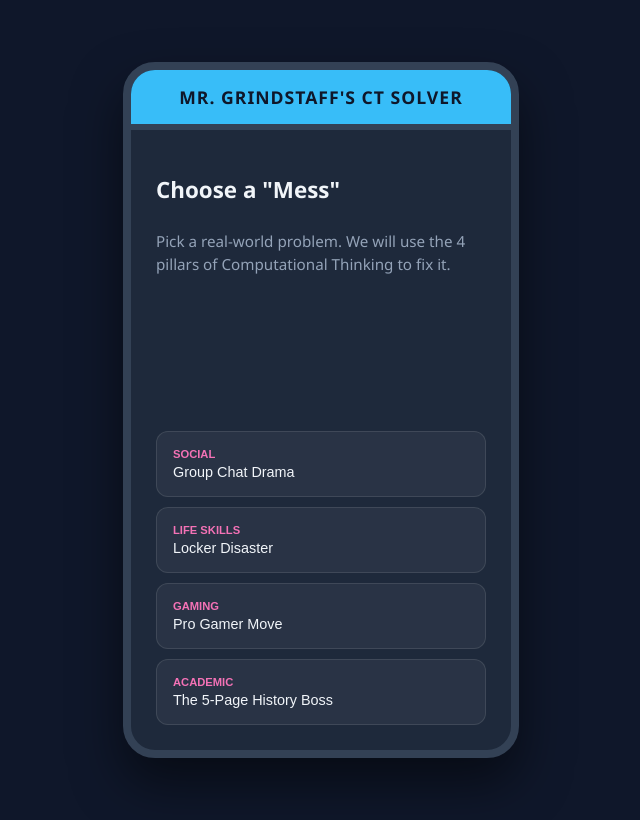
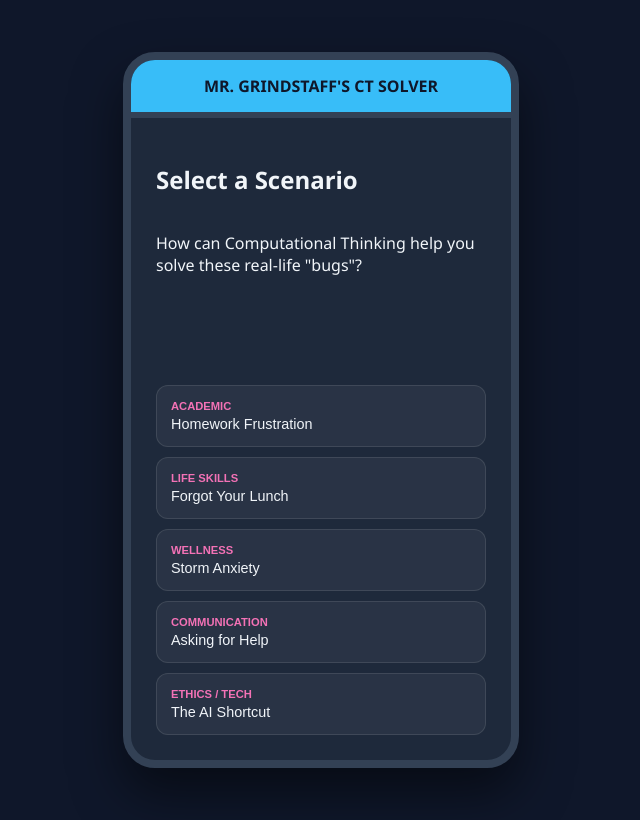
Before and after one commit to ahgrindstaff-crypto/MrGrindstaffsProblemSolvingAppCT, a plain HTML site: page index.html in a window 1280 px wide. Shown: the whole page, without its empty margins (319-959 px from the left). Drawn offline with Linux system fonts and the light colour scheme.

Commit message:
Update title and refactor styles in index.html

```diff
--- a/index.html
+++ b/index.html
@@ -3,114 +3,24 @@
 <head>
     <meta charset="UTF-8">
     <meta name="viewport" content="width=device-width, initial-scale=1.0">
-    <title>Mr. Grindstaff's Universal Problem-Solver</title>
+    <title>Mr. Grindstaff's CT Solver</title>
     <style>
         :root {
-            --bg: #0f172a;
-            --card: #1e293b;
-            --primary: #38bdf8;
-            --accent: #f472b6;
-            --text: #f1f5f9;
-            --sub: #94a3b8;
-            --success: #4ade80;
+            --bg: #0f172a; --card: #1e293b; --primary: #38bdf8;
+            --accent: #f472b6; --text: #f1f5f9; --sub: #94a3b8; --success: #4ade80;
         }
-
-        body {
-            font-family: 'Segoe UI', system-ui, sans-serif;
-            background-color: var(--bg);
-            color: var(--text);
-            display: flex;
-            justify-content: center;
-            align-items: center;
-            min-height: 100vh;
-            margin: 0;
-            padding: 10px;
-        }
-
-        #app-frame {
-            width: 380px;
-            height: 680px;
-            background: var(--card);
-            border-radius: 2rem;
-            border: 8px solid #334155;
-            display: flex;
-            flex-direction: column;
-            position: relative;
-            overflow: hidden;
-            box-shadow: 0 25px 50px rgba(0,0,0,0.5);
-        }
-
-        .header {
-            background: var(--primary);
-            color: var(--bg);
-            padding: 15px;
-            text-align: center;
-            font-weight: 900;
-            font-size: 1.1rem;
-            letter-spacing: 1px;
-        }
-
+        body { font-family: 'Segoe UI', sans-serif; background-color: var(--bg); color: var(--text); display: flex; justify-content: center; align-items: center; min-height: 100vh; margin: 0; padding: 10px; }
+        #app-frame { width: 380px; height: 700px; background: var(--card); border-radius: 2rem; border: 8px solid #334155; display: flex; flex-direction: column; position: relative; overflow: hidden; box-shadow: 0 25px 50px rgba(0,0,0,0.5); }
+        .header { background: var(--primary); color: var(--bg); padding: 15px; text-align: center; font-weight: 900; }
         .progress-container { height: 6px; background: #334155; }
         #progress-fill { height: 100%; background: var(--accent); width: 0%; transition: 0.4s; }
-
-        .screen {
-            padding: 25px;
-            flex-grow: 1;
-            display: none;
-            flex-direction: column;
-            overflow-y: auto;
-        }
-
+        .screen { padding: 25px; flex-grow: 1; display: none; flex-direction: column; overflow-y: auto; }
         .screen.active { display: flex; }
-
-        /* Pillar Badges */
-        .pillar-badge {
-            display: inline-block;
-            padding: 4px 10px;
-            border-radius: 4px;
-            background: var(--bg);
-            color: var(--primary);
-            font-size: 0.7rem;
-            font-weight: 800;
-            text-transform: uppercase;
-            border: 1px solid var(--primary);
-            margin-bottom: 15px;
-        }
-
-        h2 { font-size: 1.4rem; margin-bottom: 10px; }
-        p { color: var(--sub); line-height: 1.5; font-size: 0.95rem; }
-
-        /* Button Styling */
+        .pillar-badge { display: inline-block; padding: 4px 10px; border-radius: 4px; background: var(--bg); color: var(--primary); font-size: 0.7rem; font-weight: 800; text-transform: uppercase; border: 1px solid var(--primary); margin-bottom: 15px; }
         .btn-list { display: flex; flex-direction: column; gap: 10px; margin-top: auto; padding-top: 20px; }
-
-        button {
-            background: rgba(255,255,255,0.05);
-            color: var(--text);
-            border: 1px solid rgba(255,255,255,0.1);
-            padding: 16px;
-            border-radius: 12px;
-            cursor: pointer;
-            text-align: left;
-            transition: 0.2s;
-            font-size: 0.9rem;
-        }
-
-        button:hover {
-            background: rgba(56, 189, 248, 0.15);
-            border-color: var(--primary);
-            transform: scale(1.02);
-        }
-
-        .category-tag {
-            font-size: 0.7rem;
-            color: var(--accent);
-            display: block;
-            margin-bottom: 4px;
-            font-weight: bold;
-        }
-
-        /* Results Screen */
-        .result-icon { font-size: 4rem; text-align: center; margin: 20px 0; color: var(--success); }
+        button { background: rgba(255,255,255,0.05); color: var(--text); border: 1px solid rgba(255,255,255,0.1); padding: 14px; border-radius: 12px; cursor: pointer; text-align: left; transition: 0.2s; font-size: 0.9rem; }
+        button:hover { background: rgba(56, 189, 248, 0.15); border-color: var(--primary); }
+        .category-tag { font-size: 0.7rem; color: var(--accent); display: block; margin-bottom: 4px; font-weight: bold; }
     </style>
 </head>
 <body>
@@ -120,82 +30,79 @@
     <div class="progress-container"><div id="progress-fill"></div></div>
 
     <div id="screen-home" class="screen active">
-        <h2>Choose a "Mess"</h2>
-        <p>Pick a real-world problem. We will use the 4 pillars of Computational Thinking to fix it.</p>
-        <div class="btn-list" id="scenario-list">
-            </div>
+        <h2>Select a Scenario</h2>
+        <p>How can Computational Thinking help you solve these real-life "bugs"?</p>
+        <div class="btn-list" id="scenario-list"></div>
     </div>
 
     <div id="screen-pillar" class="screen">
         <div id="pillar-content">
-            <span class="pillar-badge" id="pillar-label">DECOMPOSITION</span>
-            <h2 id="step-title">Step Title</h2>
-            <p id="step-desc">Step Description</p>
+            <span class="pillar-badge" id="pillar-label"></span>
+            <h2 id="step-title"></h2>
+            <p id="step-desc"></p>
         </div>
-        <div class="btn-list" id="option-list">
-            </div>
+        <div class="btn-list" id="option-list"></div>
     </div>
 
-    <div id="screen-finish" class="screen">
-        <div class="result-icon">⚡</div>
-        <h2>System Optimized!</h2>
+    <div id="screen-finish" class="screen" style="text-align:center;">
+        <h2 style="color:var(--success)">Logic Applied!</h2>
         <p id="finish-text"></p>
-        <div class="btn-list">
-            <button onclick="location.reload()" style="text-align:center; background: var(--primary); color: var(--bg); font-weight: bold;">New Scenario</button>
-        </div>
+        <button onclick="location.reload()" style="background:var(--primary); color:var(--bg); font-weight:bold; text-align:center;">Pick New Problem</button>
     </div>
 </div>
 
 <script>
-    // THE MASTER DATABASE (The "Code as Content" lesson)
     const library = {
-        groupchat: {
-            name: "Group Chat Drama",
-            cat: "SOCIAL",
+        homework: {
+            name: "Homework Frustration", cat: "ACADEMIC",
             steps: [
-                { p: "Decomposition", t: "Break Down the Drama", d: "You can't solve 'everyone is mad.' What is the first data point to check?", o: ["Check the exact message sent", "See who left the chat", "Check the timestamp"] },
-                { p: "Pattern Recognition", t: "Find the Trend", d: "Does this happen every time you post without an emoji?", o: ["Yes, sarcasm is a high-risk bug", "No, it's a random error"] },
-                { p: "Abstraction", t: "Filter the Noise", d: "What info can we delete so we can focus on the fix?", o: ["The group chat name", "The color of your wallpaper", "Your pride"] },
-                { p: "Algorithmic Thinking", t: "The Fix Script", d: "Final step: Set the If/Then logic.", o: ["IF [Feelings Hurt] THEN [DM Apology]", "IF [Confusion] THEN [Clarify Intent]"] }
+                { p: "Decomposition", t: "The Giant Pile", d: "You have 3 subjects and 20 problems. What is the first unit of work?", o: ["Do one math problem", "Read the first sentence", "Organize the desk"] },
+                { p: "Pattern Recognition", t: "Mental Block", d: "When do you usually get frustrated?", o: ["After 20 minutes of work", "As soon as I see the instructions"] },
+                { p: "Abstraction", t: "Filter the Stress", d: "What 'Noise' can you ignore to get started?", o: ["The total number of pages left", "What my friends are doing online"] },
+                { p: "Algorithmic Thinking", t: "The Study Loop", d: "Create your success rule.", o: ["IF [Finish 5 items] THEN [3 min stretch]", "REPEAT [Read] UNTIL [Understood]"] }
             ]
         },
-        locker: {
-            name: "Locker Disaster",
-            cat: "LIFE SKILLS",
+        lunch: {
+            name: "Forgot Your Lunch", cat: "LIFE SKILLS",
             steps: [
-                { p: "Decomposition", t: "Sub-Tasks", d: "How do you start cleaning a mountain of paper?", o: ["Take everything out first", "Find one specific book", "Throw away 5 old wrappers"] },
-                { p: "Pattern Recognition", t: "The Source", d: "Where is the mess coming from?", o: ["Loose papers from Math", "Old gym clothes", "Lunch trash"] },
-                { p: "Abstraction", t: "Keep What Matters", d: "What stays in the locker?", o: ["Graded work (Keep)", "Old gum (Delete)", "Current Textbooks (Keep)"] },
-                { p: "Algorithmic Thinking", t: "The System", d: "Create the rule to keep it clean.", o: ["IF [New Paper] THEN [Put in Folder]", "IF [Friday] THEN [Clear Trash]"] }
+                { p: "Decomposition", t: "Resource Check", d: "You're hungry and have $0. Who are the stakeholders?", o: ["The cafeteria staff", "A trusted teacher", "My parents"] },
+                { p: "Pattern Recognition", t: "Past Solutions", d: "How do others solve this error?", o: ["Borrowing from the 'extra' bin", "Calling home early"] },
+                { p: "Abstraction", t: "The Main Goal", d: "Forget that it was your favorite meal. What's the goal?", o: ["Getting energy for the afternoon", "Complaining about the mistake"] },
+                { p: "Algorithmic Thinking", t: "The Backup Plan", d: "Set the logic for next time.", o: ["IF [Bag on counter] THEN [Check before door]", "IF [No Lunch] THEN [Report to Office]"] }
             ]
         },
-        roblox: {
-            name: "Pro Gamer Move",
-            cat: "GAMING",
+        storm: {
+            name: "Storm Anxiety", cat: "WELLNESS",
             steps: [
-                { p: "Decomposition", t: "Analyze the Level", d: "You keep losing. Break down the difficulty.", o: ["Movement speed", "Jump distance", "Enemy timing"] },
-                { p: "Pattern Recognition", t: "Enemy AI", d: "Do the enemies follow a set path?", o: ["Yes, they move in a loop", "No, they are randomized"] },
-                { p: "Abstraction", t: "Visual Data", d: "Don't look at the textures. Look at the Hitboxes.", o: ["Focus on collision areas", "Ignore the fancy lighting"] },
-                { p: "Algorithmic Thinking", t: "The Strategy", d: "Program your fingers to win.", o: ["REPEAT [Jump] UNTIL [Clear Gap]", "IF [Health < 20] THEN [Retreat]"] }
+                { p: "Decomposition", t: "Analyze the Sound", d: "Thunder is just air expanding. Break the storm down.", o: ["Count the seconds between flash and bang", "Check the weather radar"] },
+                { p: "Pattern Recognition", t: "Safety History", d: "How many times have you been safe in a storm before?", o: ["100% of the time", "Every time I am indoors"] },
+                { p: "Abstraction", t: "Sensory Overload", d: "What 'Input' is making you freak out?", o: ["The loud noise", "The bright flash", "The scary movie thoughts"] },
+                { p: "Algorithmic Thinking", t: "The Calm Script", d: "A logic gate for your brain.", o: ["IF [Thunder sounds] THEN [Put on headphones]", "IF [Scared] THEN [Box Breathing]"] }
             ]
         },
-        essay: {
-            name: "The 5-Page History Boss",
-            cat: "ACADEMIC",
+        help: {
+            name: "Asking for Help", cat: "COMMUNICATION",
             steps: [
-                { p: "Decomposition", t: "Small Paragraphs", d: "A 5-page essay is just 10 small parts.", o: ["Write the hook", "Find 3 quotes", "Draft the conclusion"] },
-                { p: "Pattern Recognition", t: "Essay Structure", d: "How is this like the essay you wrote in English?", o: ["Both use Intro/Body/Conclusion", "Both need a thesis statement"] },
-                { p: "Abstraction", t: "Main Idea", d: "Strip away the 'fluff'. What is your core argument?", o: ["The actual fact", "The fancy vocabulary"] },
-                { p: "Algorithmic Thinking", t: "The Writing Rule", d: "How do you stay focused?", o: ["IF [Finish Paragraph] THEN [5 min Break]", "REPEAT [Write] UNTIL [Word Count Met]"] }
+                { p: "Decomposition", t: "The Question", d: "You can't just say 'I don't get it.' What part is hard?", o: ["The first instruction", "The vocabulary words", "The software buttons"] },
+                { p: "Pattern Recognition", t: "Best Timing", d: "When is the teacher most available?", o: ["During work time", "While they are lecturing"] },
+                { p: "Abstraction", t: "The Message", d: "Remove the 'I'm embarrassed' feeling. What's the data?", o: ["I need help with Step 3", "I don't know where the save button is"] },
+                { p: "Algorithmic Thinking", t: "The Help Request", d: "Your step-by-step for the teacher.", o: ["1. Raise hand. 2. State specific step. 3. Listen."] }
+            ]
+        },
+        ai_ethics: {
+            name: "The AI Shortcut", cat: "ETHICS / TECH",
+            steps: [
+                { p: "Decomposition", t: "What is Learning?", d: "If an AI does the work, which part of your brain grew?", o: ["The 'typing' part", "Zero parts", "The 'copy/paste' part"] },
+                { p: "Pattern Recognition", t: "Future Output", d: "If you always use AI, what happens on the final test?", o: ["I won't know the patterns myself", "I'll be a pro at prompts"] },
+                { p: "Abstraction", t: "The Purpose", d: "What is the point of the assignment?", o: ["To get a grade (Noise)", "To train my brain (Important)"] },
+                { p: "Algorithmic Thinking", t: "The AI Rule", d: "Set your personal code of ethics.", o: ["IF [AI writes it] THEN [I didn't learn it]", "USE AI [For Brainstorming] NOT [For Doing]"] }
             ]
         }
     };
 
-    let activeScenario = null;
-    let currentStep = 0;
+    let activeScenario = null; let currentStep = 0;
+    const scenarioList = document.getElementById('scenario-list');
 
-    // INITIALIZE: Build the Home Menu
-    const scenarioList = document.getElementById('scenario-list');
     for (let key in library) {
         const btn = document.createElement('button');
         btn.innerHTML = `<span class="category-tag">${library[key].cat}</span> ${library[key].name}`;
@@ -204,8 +111,7 @@
     }
 
     function startScenario(id) {
-        activeScenario = library[id];
-        currentStep = 0;
+        activeScenario = library[id]; currentStep = 0;
         document.getElementById('screen-home').classList.remove('active');
         document.getElementById('screen-pillar').classList.add('active');
         renderStep();
@@ -216,7 +122,6 @@
         document.getElementById('pillar-label').innerText = data.p;
         document.getElementById('step-title').innerText = data.t;
         document.getElementById('step-desc').innerText = data.d;
-
         const optList = document.getElementById('option-list');
         optList.innerHTML = "";
         data.o.forEach(choice => {
@@ -225,27 +130,18 @@
             btn.onclick = next;
             optList.appendChild(btn);
         });
-
-        // Progress Fill
         document.getElementById('progress-fill').style.width = ((currentStep) / 4 * 100) + "%";
     }
 
     function next() {
-        if (currentStep < 3) {
-            currentStep++;
-            renderStep();
-        } else {
-            showFinish();
+        if (currentStep < 3) { currentStep++; renderStep(); }
+        else {
+            document.getElementById('progress-fill').style.width = "100%";
+            document.getElementById('screen-pillar').classList.remove('active');
+            document.getElementById('screen-finish').classList.add('active');
+            document.getElementById('finish-text').innerText = `Problem Solved! By using Computational Thinking, you turned an emotional "bug" into a logical solution. Code your life the way you code your apps!`;
         }
     }
-
-    function showFinish() {
-        document.getElementById('progress-fill').style.width = "100%";
-        document.getElementById('screen-pillar').classList.remove('active');
-        document.getElementById('screen-finish').classList.add('active');
-        document.getElementById('finish-text').innerText = `You just used ${activeScenario.name} as a test case for Computational Thinking. Whether it's code, school, or social life, the 4 Pillars are the ultimate cheat code for solving problems.`;
-    }
 </script>
-
 </body>
 </html>
```
